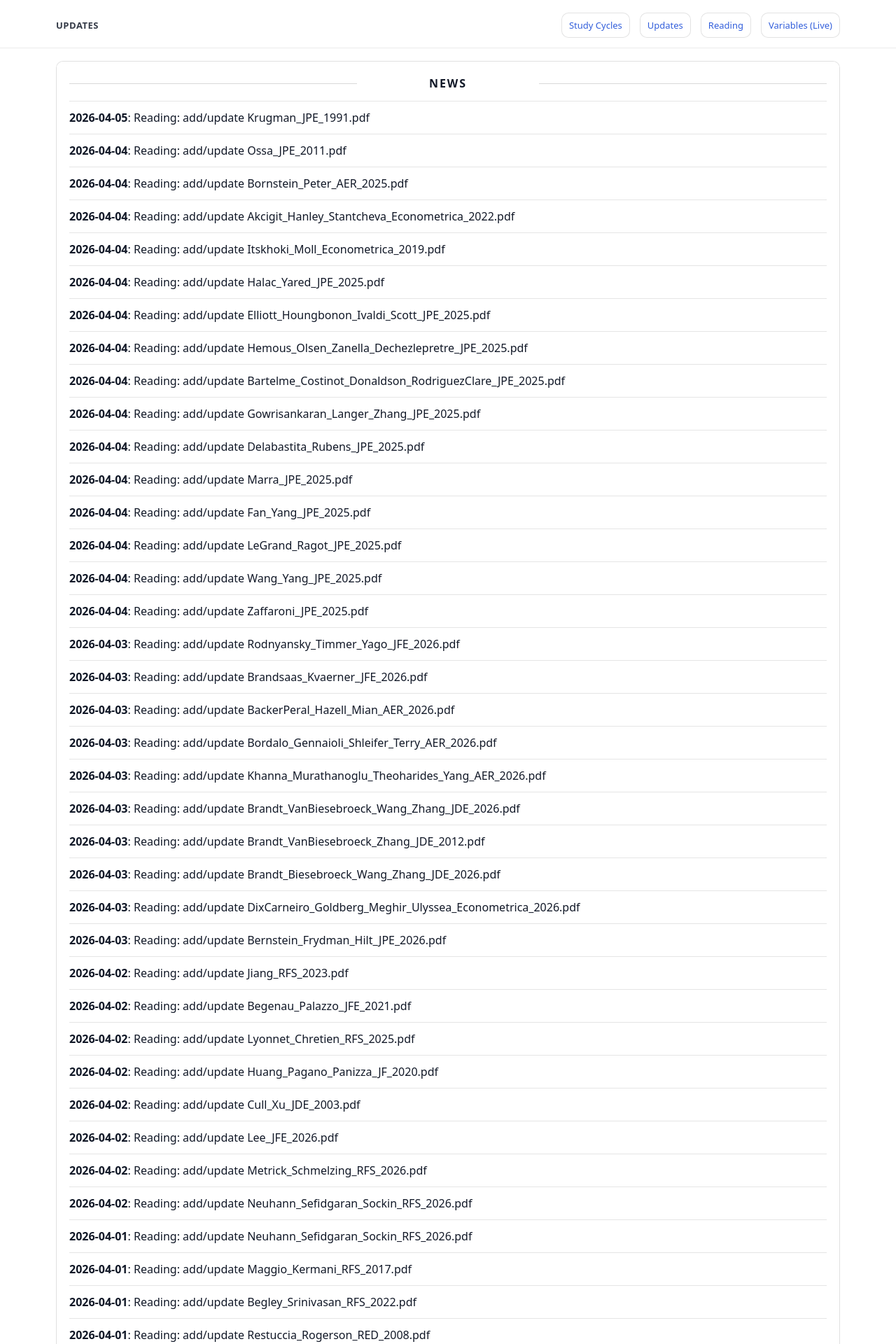
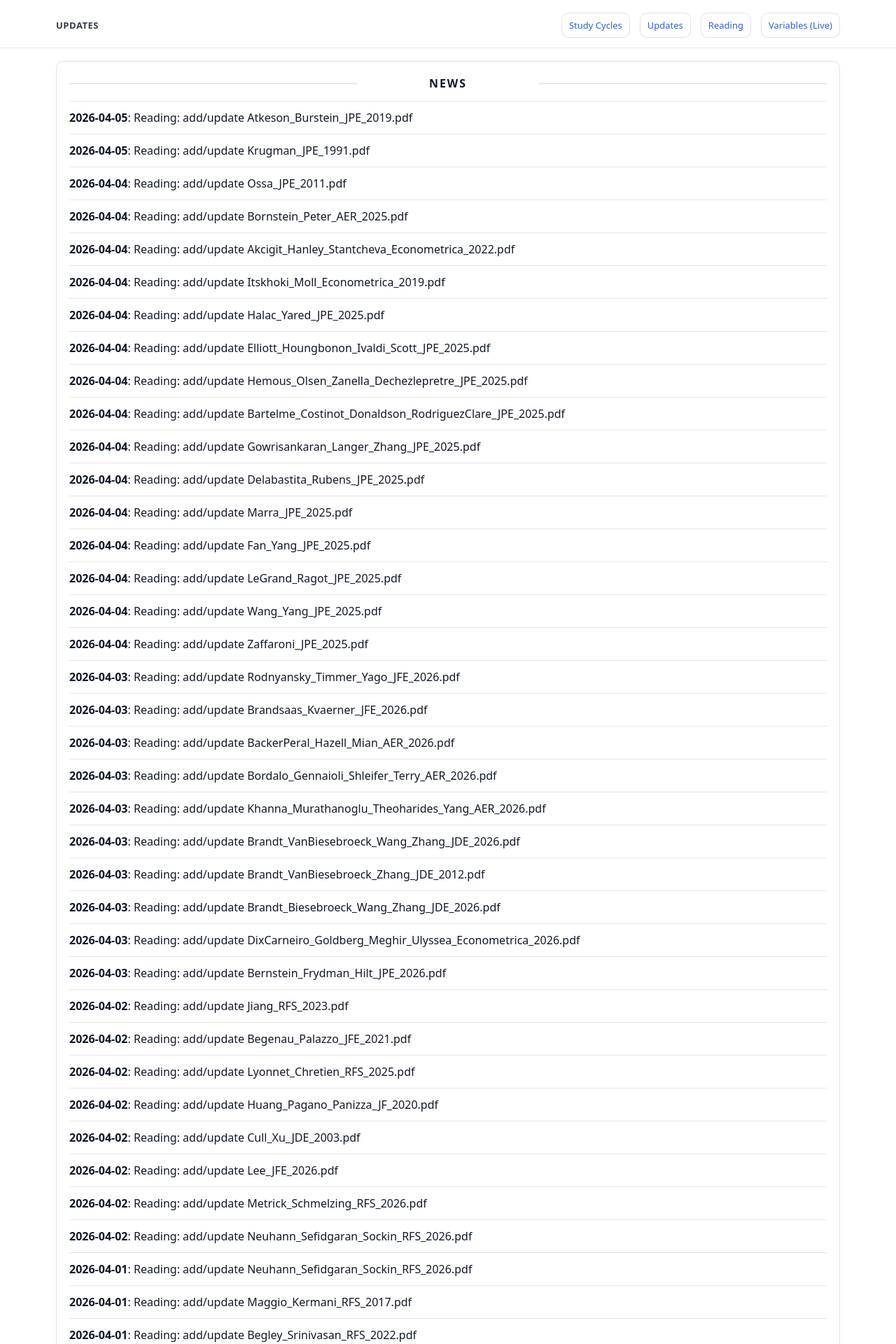
Before and after one commit to yaxinzn/study-archive, a Jekyll site: the page built from updates/index.md, in a window 1280 px wide. Shown: the top 1920 px of the page at 70% size. Built offline with Jekyll 4.4.1, drawn with Linux system fonts in a browser that asks for light colours; some of the changed text lies outside the part shown.

Commit message:
chore: update NEWS feed

```diff
--- a/_data/news.yml
+++ b/_data/news.yml
@@ -1,4 +1,7 @@
 # Auto-generated update history (sorted newest -> oldest). Do not edit manually.
+- ts: "1775335142"
+  date: "2026-04-05"
+  title: "Reading: add/update Atkeson_Burstein_JPE_2019.pdf"
 - ts: "1775334801"
   date: "2026-04-05"
   title: "Reading: add/update Krugman_JPE_1991.pdf"
```
